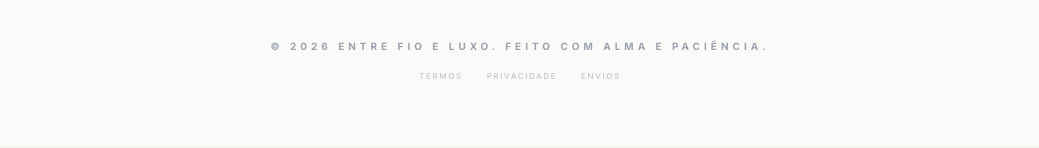
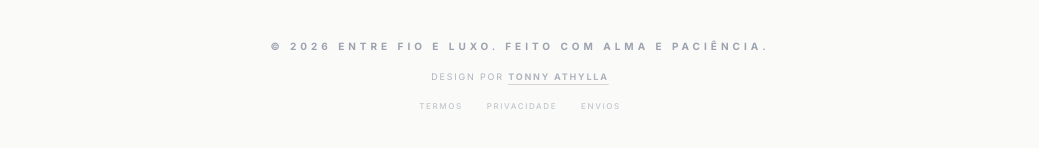
Before and after one commit to tonny-athylla/entre-fio-e-luxo, a React (Vite) app: page / in a window 1280 px wide. Shown: the part 4765-4913 px from the top of the page, without its empty margins (120-1159 px from the left). Built offline with nearby package versions, Linux system fonts and the light colour scheme; a web font is replaced by a local one.

Commit message:
Docs: Add design credits for Tonny Athylla in Footer

```diff
--- a/src/components/Footer.tsx
+++ b/src/components/Footer.tsx
@@ -55,6 +55,9 @@ const Footer: React.FC = () => {
         <div className="space-y-4">
           <p className="text-[10px] uppercase tracking-[0.4em] text-gray-400 font-bold">
             © 2026 Entre Fio e Luxo. Feito com alma e paciência.
+          </p>
+          <p className="text-[9px] uppercase tracking-[0.2em] text-gray-400/80">
+            Design por <a href="https://github.com/tonny-athylla" target="_blank" rel="noopener noreferrer" className="hover:text-primary transition-colors font-bold underline decoration-primary/30 underline-offset-4">Tonny Athylla</a>
           </p>
           <div className="flex justify-center gap-6 text-[8px] uppercase tracking-[0.2em] text-gray-400/60 font-medium">
             <a href="#" className="hover:text-primary transition-colors">Termos</a>
```
